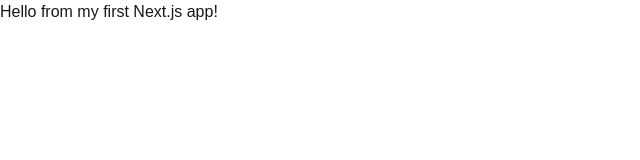
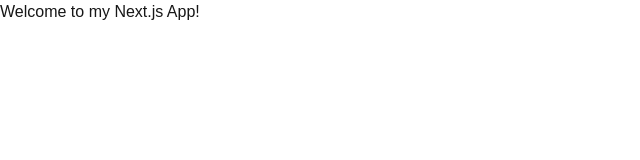
Before and after one commit to isam1978mm/my-first-app, a Next.js app: page / in a window 1280 px wide. Shown: the top 160 px of the page, without its empty margins (0-640 px from the left). Built offline with nearby package versions, Linux system fonts and the light colour scheme.

Commit message:
fix: ensure valid Page default export

```diff
--- a/app/page.tsx
+++ b/app/page.tsx
@@ -1,9 +1,11 @@
-'use client';
+import React from 'react';
 
-export default function Page() {
+const HomePage = () => {
   return (
-    <main>
-      <h1>Hello from my first Next.js app!</h1>
-    </main>
+    <div>
+      <h1>Welcome to my Next.js App!</h1>
+    </div>
   );
-}
+};
+
+export default HomePage;
```
